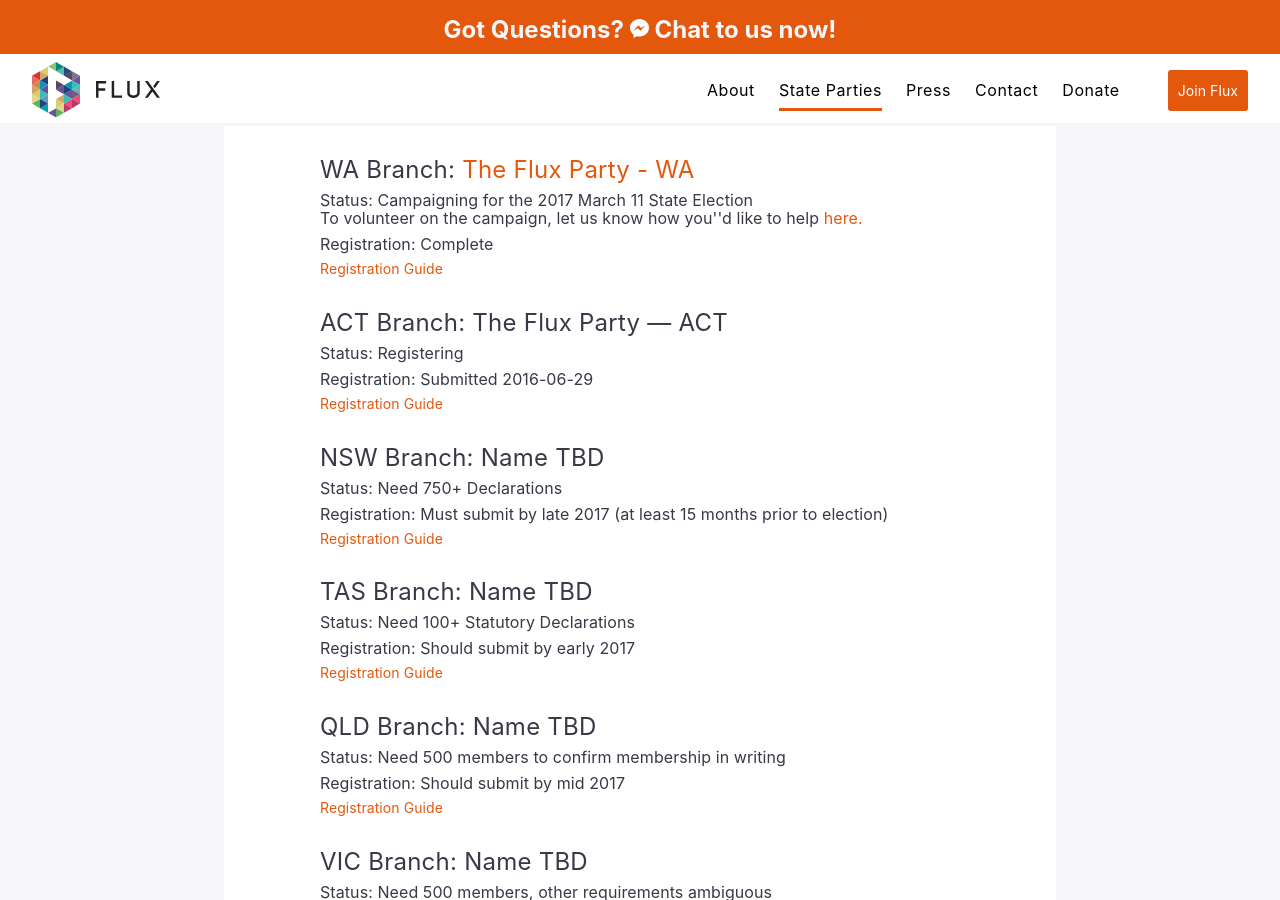
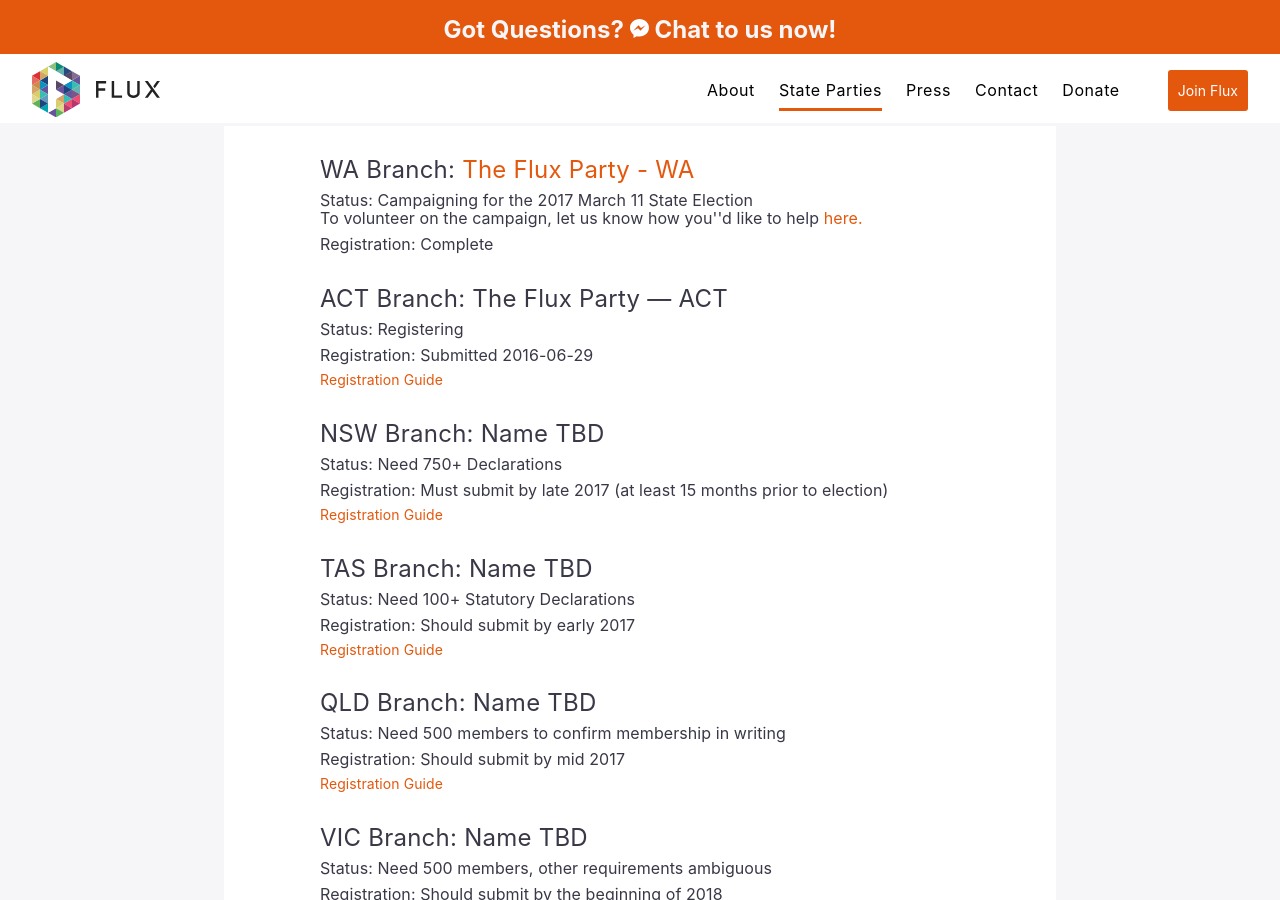
Before and after one commit to voteflux/flux-website-v2, a Jekyll site: the page built from branches.html, in a window 1280 px wide and 900 px high, scrolled down 377 px. Built offline with Jekyll 4.4.1, drawn with Linux system fonts in a browser that asks for light colours.

Commit message:
Selectivley show rego guide

```diff
--- a/branches.html
+++ b/branches.html
@@ -78,7 +78,9 @@
           <h2>{{branch.state | upcase}} Branch: {{ branch.name }}</h2>
           <h4>Status: {{branch.status}}</h4>
           <h4>Registration: {{branch.registration}}</h4>
+          {% if branch.howToLink %}
           <h5><a href="{{branch.howToLink}}">Registration Guide</a></h5>
+          {% endif %}
         </div>
       {% endfor %}
     </div>
```
